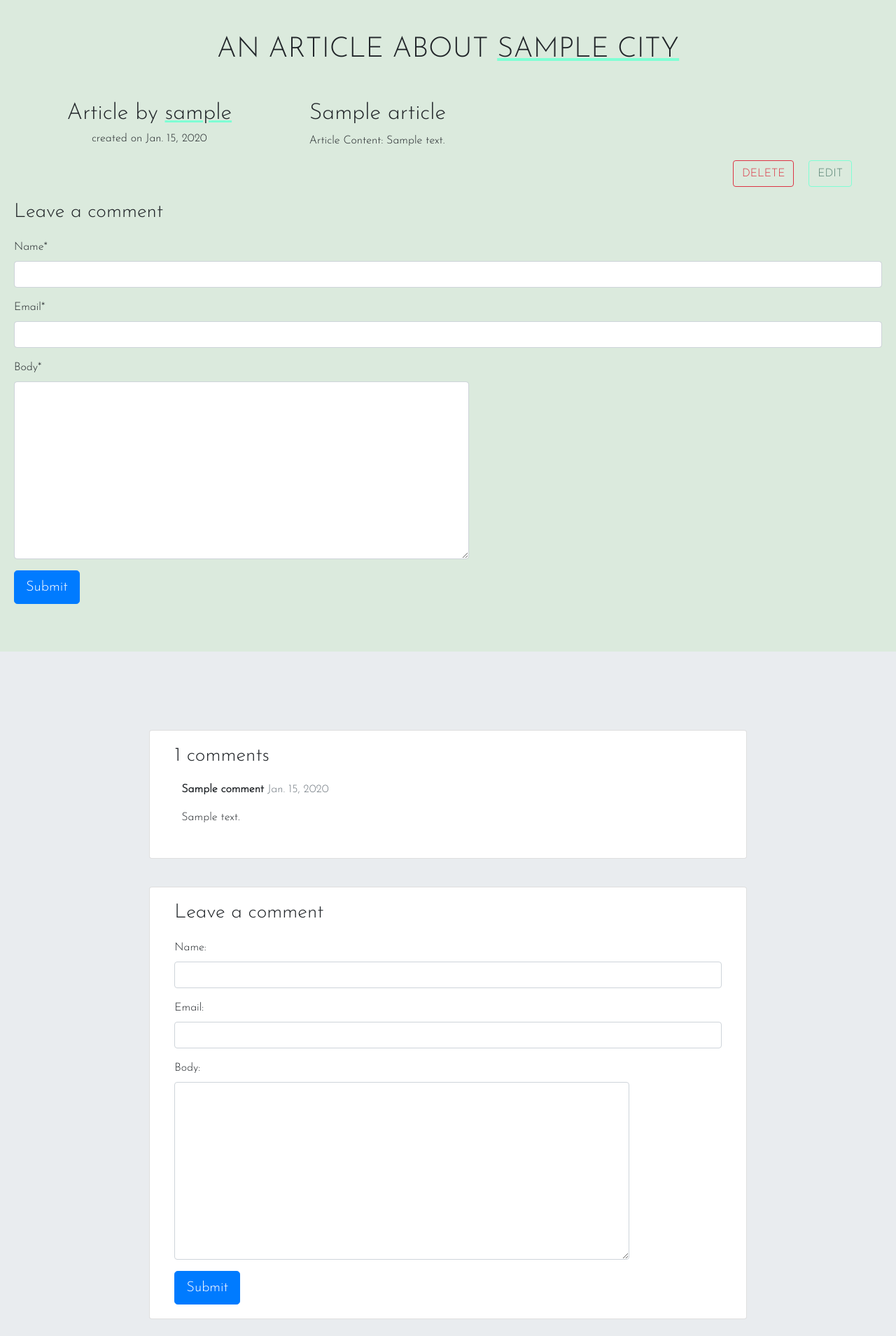
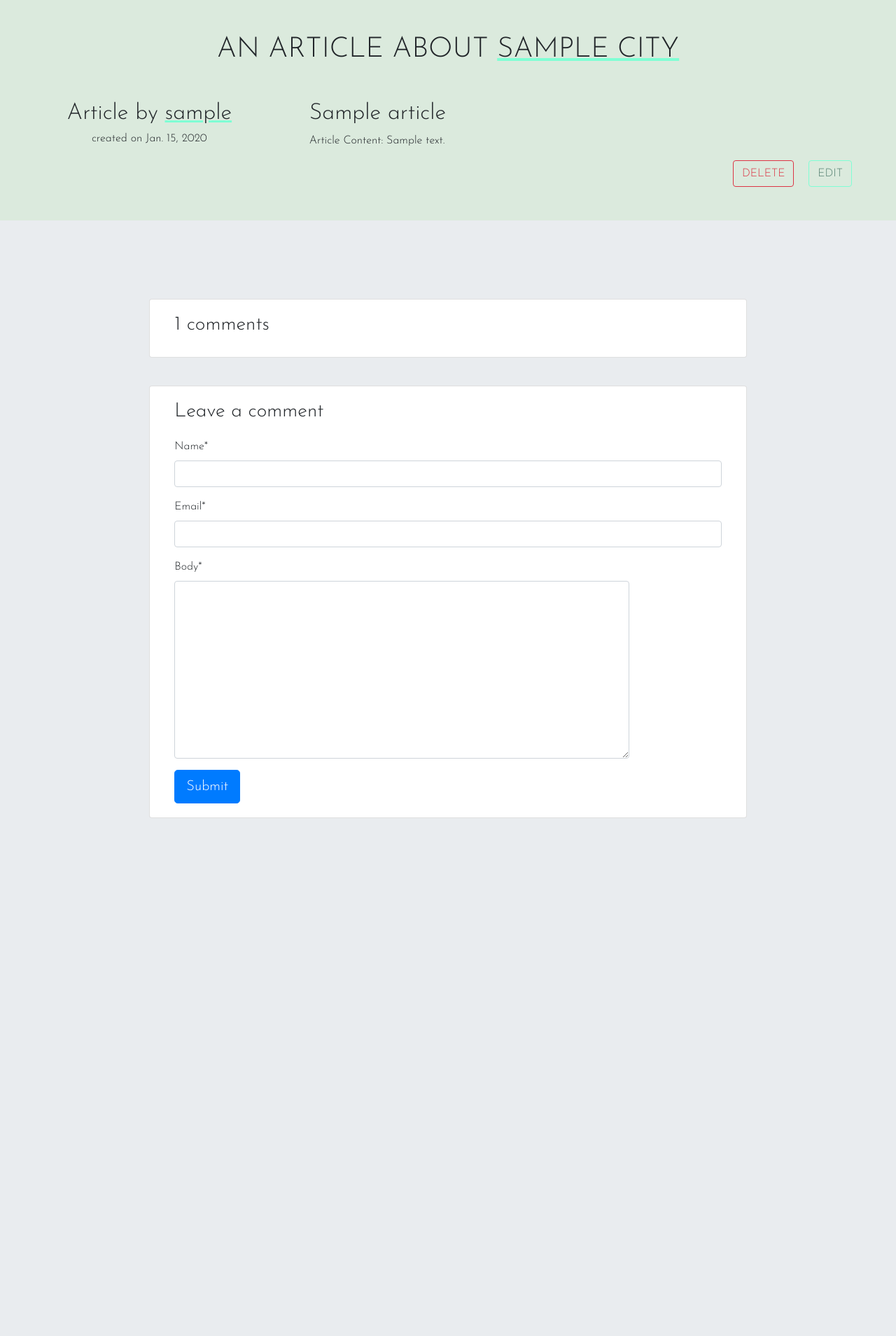
Before and after one commit to kihwan-lee/exploring-odyssey, a Django app: page /articles/1/ in a window 1280 px wide. Shown: the part 171-2080 px from the top of the page at 70% size. After the commit the page ends 1340 px from the top, so only its background shows below. Run offline with Django 3.2, Linux system fonts and the light colour scheme; a user stored in the database is signed in; tables that the repository leaves empty hold one stand-in row (values such as "Sample post"); some libraries are stand-ins or nearby versions.

Commit message:
Minor changes to detail and index articles page

```diff
--- a/main_app/templates/articles/detail.html
+++ b/main_app/templates/articles/detail.html
@@ -6,23 +6,23 @@
 	<br>
 	<a href="{% url 'authors_index' %}"><h3> ← back</h3></a>
 
-	<div class="article-detail-container container-fluid mt-2 pt-5">
+<div class="article-detail-container container-fluid mt-2 pt-5">
 		<div class="article-detail-row pt-5 row justify-content-center">
 			<h1 class="article-header mb-5 text-uppercase">An article about <u class="underline">{{ article.city }}</u></h1>
 		</div>
-		<div class="article-detail-row row pb-5">
+	<div class="article-detail-row row pb-5">
 			<div class="art-detail-author col-xl-4 text-center">
 				<!-- <h2>Profile Pic will go here</h2> -->
 				<h2>Article by <u class="underline">{{ article.author }}</u></h2>
 				<h6>created on {{ article.created_on }}</h6>
 			</div>
-			<div class="art-detail-content col-xl-8">
+		<div class="art-detail-content col-xl-8">
 				<span>
 					<h2>{{ article.title }}</h2>
 					<p>Article Content: {{ article.content }}</p>
 				</span>
 				{% if article.author.id == request.user.id %}
-				<div class="btn-container mr-5">
+			<div class="btn-container mr-5">
 				<button type="button" class="btn btn-outline-danger mr-3" data-toggle="modal" data-target="#editArticleModal">
 					DELETE
 					</button>
@@ -47,62 +47,31 @@
 				</div>
 				<a href="{% url 'edit_article' article.id %}" class="btn btn-outline-info text-uppercase">EDIT</a>
 				{% endif %}
-				</div>
-		</div>
-			<div class="card-body">
-				{% load crispy_forms_tags %}
-				{% comment %} {% if new_comment %}
-				<div class="alert alert-success" role="alert">
-					Your comment is awaiting moderation
-				</div>
-				{% else %} {% endcomment %}
-				<h3>Leave a comment</h3>
-				<form method="post" style="margin-top: 1.3em;">
-					{{ comment_form | crispy }}
-					{% csrf_token %}
-					<button type="submit" class="btn btn-primary  btn-lg">Submit</button>
-				</form>
-				{% comment %} {% endif %} {% endcomment %}
 			</div>
 		</div>
 	</div>
-	<div class="container-fluid mt-5 pt-5">
-		<div class="row justify-content-center">
-			<div class="col-md-8 card mb-4  mt-3 ">
-				<div class="card-body">
-					<!-- comments -->
-					<h3>{{ comments.count }} comments</h3>
-
-					{% for comment in comments %}
-						<div class="comments" style="padding: 10px;">
-							<p class="font-weight-bold">
-								{{ comment.name }}
-							<span class=" text-muted font-weight-normal">
-								{{ comment.created_on }}
-							</span>
-						</p>
-						{{ comment.body | linebreaks }}
-					</div>
-					{% endfor %}
-				</div>
+</div>
+<div class="container-fluid mt-5 pt-5">
+	<div class="row justify-content-center">
+		<div class="col-md-8 card mb-4  mt-3 ">
+			<div class="card-body">
+				<h3>{{ comments.count }} comments</h3>
 			</div>
-			<div class="col-md-8 card mb-4  mt-3 ">
-				<div class="card-body">
-					{% comment %} {% if new_comment %}
-					<div class="alert alert-success" role="alert">
-						Your comment is awaiting moderation
-					</div>
-					{% else %} {% endcomment %}
+		</div>
+		<div class="col-md-8 card mb-4  mt-3 ">
+			<div class="card-body">
+					{% load crispy_forms_tags %}
 					<h3>Leave a comment</h3>
 					<form method="post" style="margin-top: 1.3em;">
-						{{ comment_form.as_p }}
+						{{ comment_form | crispy }}
 						{% csrf_token %}
 						<button type="submit" class="btn btn-primary  btn-lg">Submit</button>
 					</form>
 					{% comment %} {% endif %} {% endcomment %}
-				</div>
 			</div>
 		</div>
 	</div>
 </div>
+
+
 {% endblock %}
--- a/main_app/templates/city-base.html
+++ b/main_app/templates/city-base.html
@@ -9,6 +9,7 @@
 
   <title>Wayfarers World</title>
   <link rel="stylesheet" href="https://stackpath.bootstrapcdn.com/bootstrap/4.3.1/css/bootstrap.min.css" integrity="sha384-ggOyR0iXCbMQv3Xipma34MD+dH/1fQ784/j6cY/iJTQUOhcWr7x9JvoRxT2MZw1T" crossorigin="anonymous">
+  <link href="https://cdnjs.cloudflare.com/ajax/libs/mdbootstrap/4.19.1/css/mdb.min.css" rel="stylesheet">
   <link rel="stylesheet" type="text/css" href="{% static '/css/cities.css' %}">
   <link href="https://fonts.googleapis.com/css2?family=Josefin+Slab:wght@300;600&family=Josefin+Sans:wght@300&family=Lato&display=swap" rel="stylesheet">
   <link href="https://fonts.googleapis.com/icon?family=Material+Icons" rel="stylesheet">
```
Also changed, not shown: main_app/templates/cities/index.html (+4 -4 lines).
